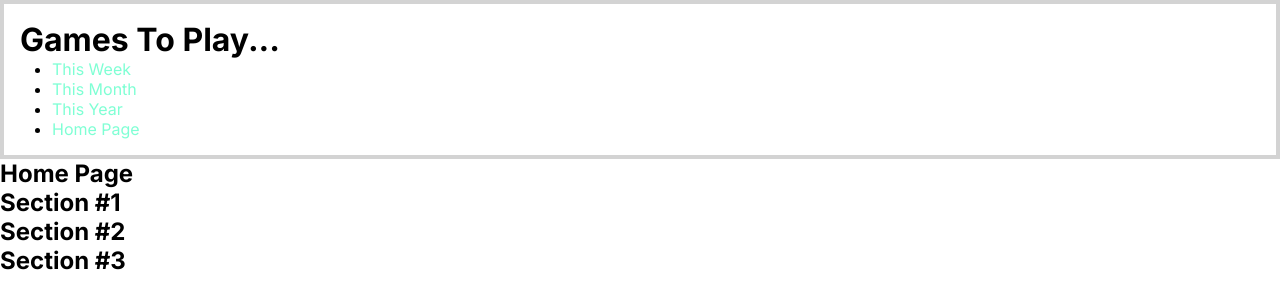
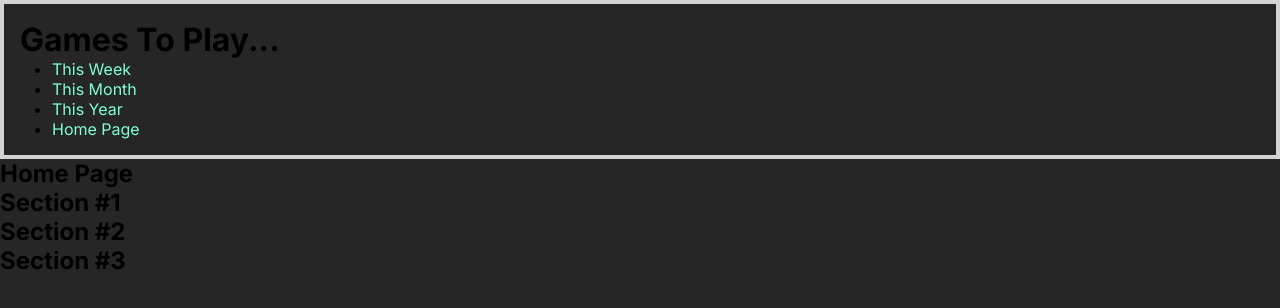
Before and after one commit to franco-ortega/to-do-games, a Next.js app: page / in a window 1280 px wide. Shown: the top 308 px of the page. Built offline with nearby package versions, Linux system fonts and the light colour scheme.

Commit message:
change global bkgd to light black

```diff
--- a/app/globals.css
+++ b/app/globals.css
@@ -19,6 +19,7 @@ body {
 }
 
 body {
+  background-color: hsl(0, 0%, 15%);
 }
 
 a {
--- a/components/home/Home.jsx
+++ b/components/home/Home.jsx
@@ -1,6 +1,8 @@
+import styles from './Home.module.scss';
+
 export default function Home() {
   return (
-    <main>
+    <main className={styles.Home}>
       <h2>Home Page</h2>
       <section>
         <h2>Section #1</h2>
--- /dev/null
+++ b/components/home/Home.module.scss
@@ -0,0 +1,3 @@
+.Home {
+  // background-color: darkgray;
+}
```
